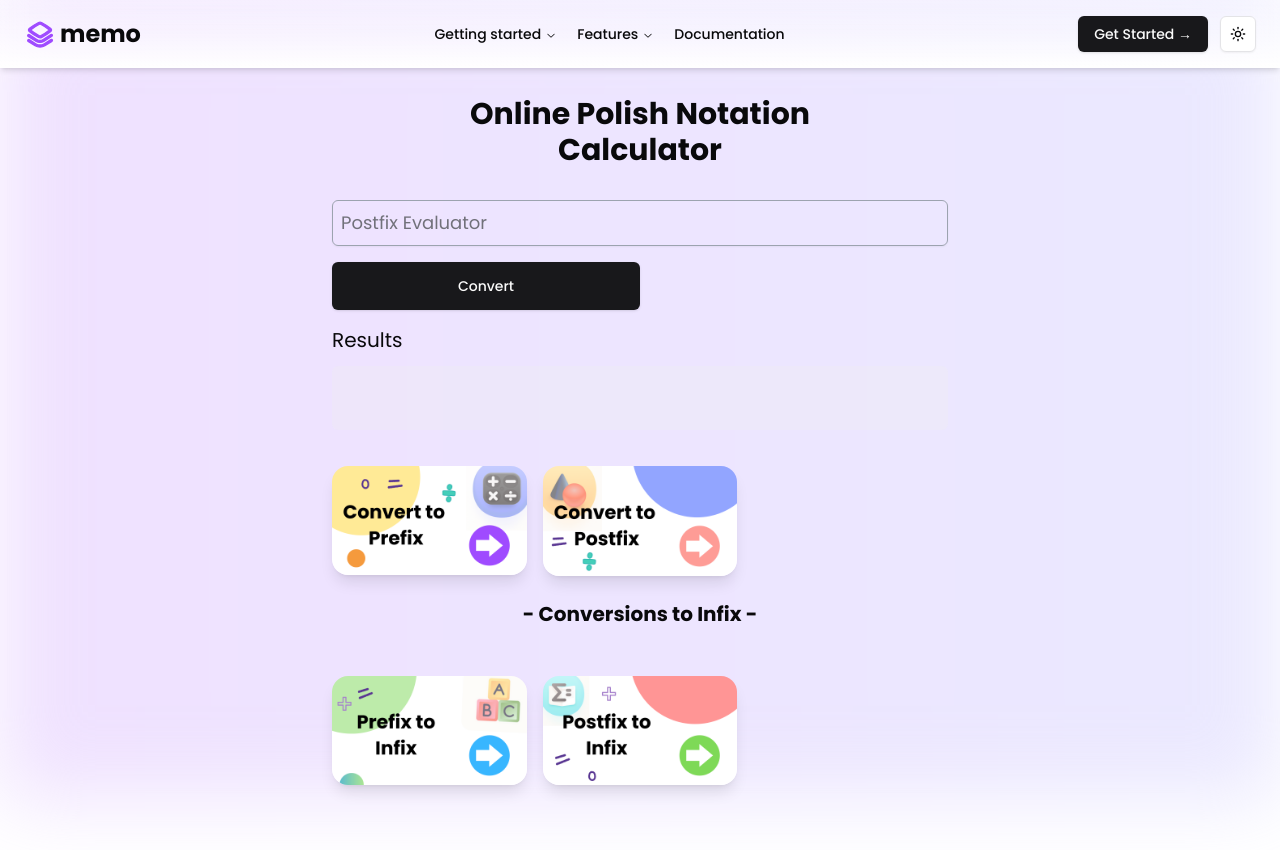
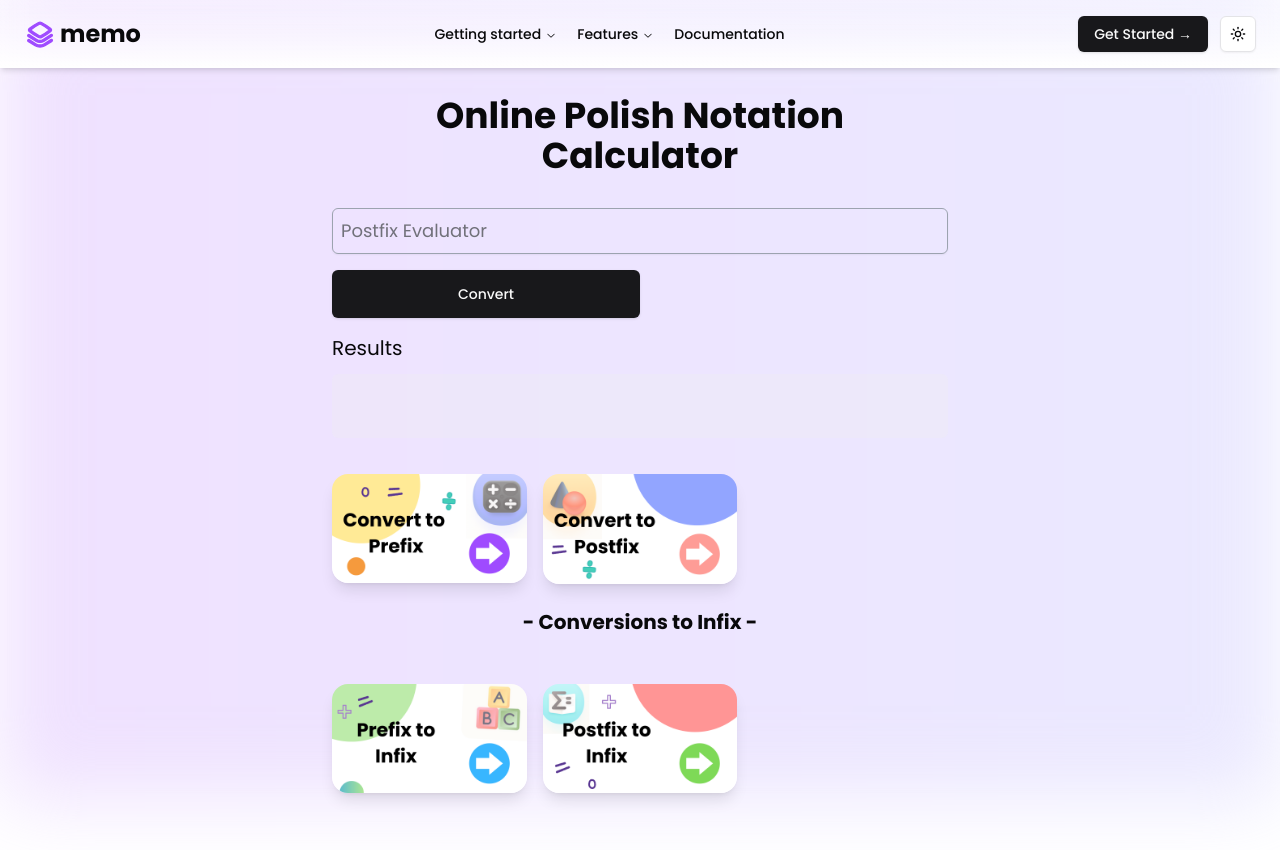
Before and after one commit to fendrick-bot/memo, a Next.js app: page / in a window 1280 px wide. Shown: the top 850 px of the page. Built offline with nearby package versions, Linux system fonts and the light colour scheme.

Commit message:
merge infix evaluator

```diff
--- a/app/page.tsx
+++ b/app/page.tsx
@@ -10,7 +10,7 @@ export default function Home() {
     <div className="w-full h-full mt-6 lg:w-1/2 m-auto min-h-[500px] ">
       <br />
       <br />
-      <h1 className="font-bold text-3xl text-center w-full md:w-4/5 m-auto md:text-3xl">
+      <h1 className="font-bold text-3xl text-center w-full md:w-4/5 m-auto md:text-4xl">
         Online Polish Notation Calculator
       </h1>
       {/* <p className="text-gray-600">
```
